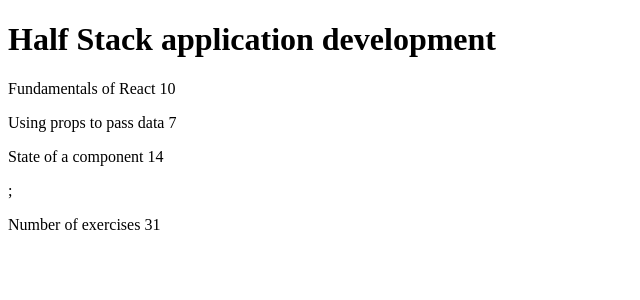
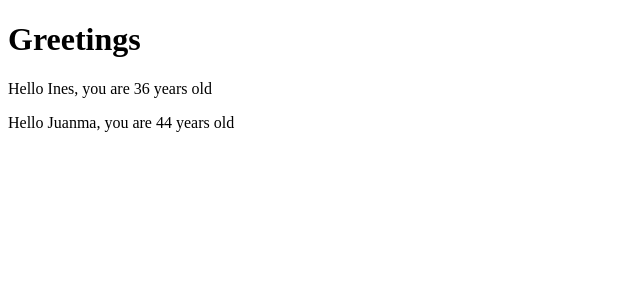
Before and after one commit to jmacosta/fullStackOpen, a React (Vite) app in the folder part1/courseinfo/: page / in a window 1280 px wide. Shown: the top 300 px of the page, without its empty margins (0-640 px from the left). Built offline with nearby package versions, Linux system fonts and the light colour scheme.

Commit message:
component state, event controller - first example

```diff
--- a/part1/courseinfo/src/main.jsx
+++ b/part1/courseinfo/src/main.jsx
@@ -2,6 +2,10 @@
 /* eslint-disable react/prop-types */
 import React from "react";
 import ReactDOM from "react-dom/client";
+
+/*
+react basico
+
 const Header = ({ course }) => {
   return <h1>{course}</h1>;
 };
@@ -55,6 +59,31 @@
     </div>
   );
 };
+*/
+
+/* Estado del componente, controladores de eventos*/
+const Hello = (props) => {
+  return (
+    <div>
+      <p>
+        Hello {props.name}, you are {props.age} years old
+      </p>
+    </div>
+  );
+};
+
+const App = () => {
+  const name = "Juanma";
+  const age = 44;
+  return (
+    <div>
+      <h1>Greetings</h1>
+      <Hello name="Ines" age={26 + 10} />
+      <Hello name={name} age={age} />
+    </div>
+  );
+};
+
 ReactDOM.createRoot(document.getElementById("root")).render(
   <React.StrictMode>
     <App />
```
